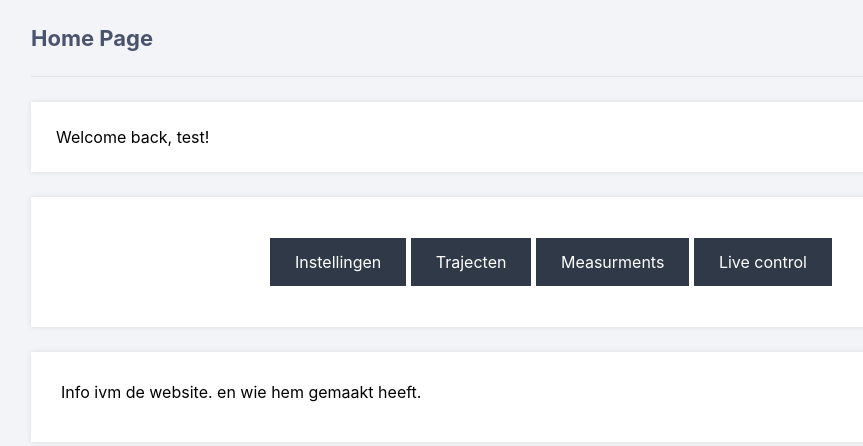
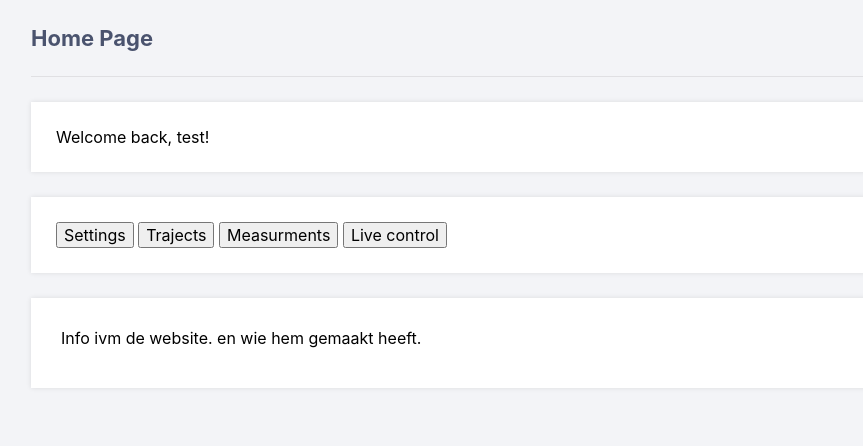
Before and after one commit to EliasVerstappe/webtest, a PHP site: page /documents/homepage.php in a window 1280 px wide. Shown: the part 68-514 px from the top of the page, without its empty margins (109-972 px from the left). Run offline with PHP 8.4, Linux system fonts and the light colour scheme; a user stored in the database is signed in.

Commit message:
changed list to buttons, will be easier to change style.

```diff
--- a/documents/homepage.php
+++ b/documents/homepage.php
@@ -32,12 +32,10 @@ if (!isset($_SESSION['loggedin'])) {
 				<p>Welcome back, <?=$_SESSION['name']?>!</p>
 
 				<div class='navigationbar'>
-					<ul>
-						<li><a id="list-link" href="settings.php">Instellingen</a></li>
-						<li><a id="list-link" href="tracks.php">Trajecten</a></li>
-						<li><a id="list-link" href="measurments.php">Measurments</a></li>
-						<li><a id="list-link" href="beta_live_control.php">Live control</a></li>
-					</ul>
+					<button onclick="window.location.href = 'settings.php'">Settings</button>
+					<button onclick="window.location.href = 'tracks.php'">Trajects</button>
+					<button onclick="window.location.href = 'measurments.php'">Measurments</button>
+					<button onclick="window.location.href = 'beta_live_control.php'">Live control</button>
 				</div>
 
 				<div class='general-info'>
--- a/styles/homepage.css
+++ b/styles/homepage.css
@@ -81,31 +81,3 @@ body.loggedin {
 	padding: 5px;
 	margin: 0 0 10px 0;
 }
-
-/* CSS for list*/
-ul {
-	text-align: center;
-}
-
-li {
-	display: inline-block;
-}
-
-
-/* CSS for links*/
-a:link, a:visited {
-    background-color: #2f3947;
-    color: white;
-    padding: 14px 25px;
-    text-align: center;
-    text-decoration: none;
-    display: inline-block;
-  }
-
-  a:hover, a:active {
-    background-color: #949391;
-  }
-
-  #list-link {
-	  width: 100%;
-  }
```
